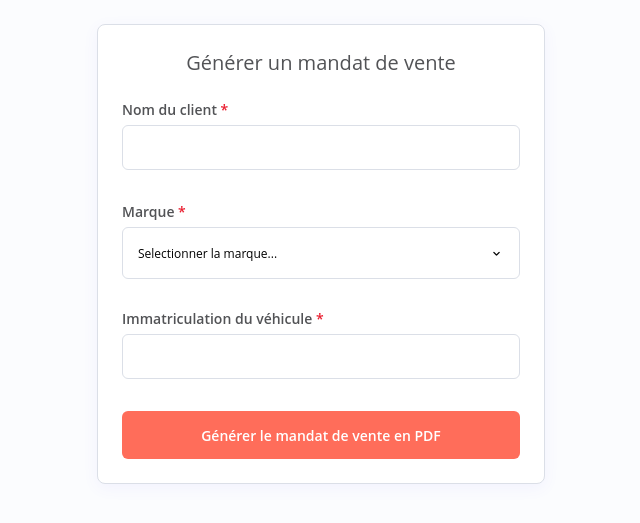
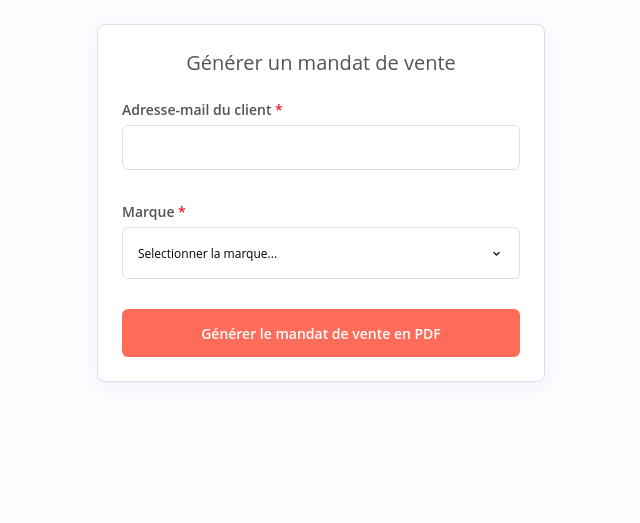
Before and after one commit to JustArthur/natasha, a PHP site: page / in a window 1280 px wide. Shown: the top 523 px of the page, without its empty margins (319-959 px from the left). Run offline with PHP 8.4, Linux system fonts and the light colour scheme; data that the repository does not hold is empty.

Commit message:
Fix Form
Change nom client -> email
Marque -> Immat véhicule

```diff
--- a/index.php
+++ b/index.php
@@ -21,8 +21,8 @@
                 <h2>Générer un mandat de vente</h2>
                 <form id="form_pdf" action="./php/generatePDF.php" method="POST" target="_blank">
                     <div class="input_box">
-                        <span class="label form_required">Nom du client</span>
-                        <input required type="text" name="customerLastName" id="customerLastName">
+                        <span class="label form_required">Adresse-mail du client</span>
+                        <input required type="email" name="customerLastName" id="customerLastName">
 
                         <p class="text_error error_field_0 hidden">Ce champ est requis</p>
                     </div>
@@ -42,13 +42,6 @@
                     </div>
 
                     <div class="input_box">
-                        <span class="label form_required">Immatriculation du véhicule</span>
-                        <input required type="text" name="licensePlateCar" id="licensePlateCar">
-
-                        <p class="text_error error_field_3 hidden">Ce champ est requis</p>
-                    </div>
-
-                    <div class="input_box">
                         <input class="submit_btn" value="Générer le mandat de vente en PDF" type="submit" name="submit_btn" id="submit_btn">
                     </div>
 
--- a/php/getMarques.php
+++ b/php/getMarques.php
@@ -4,14 +4,14 @@
     $DBB = new ConnexionDB();
     $DB = $DBB->DB();
 
-    $resBrands = $DB->prepare('SELECT marque FROM vehicules ORDER BY marque ASC');
+    $resBrands = $DB->prepare('SELECT immatriculation FROM vehicules ORDER BY immatriculation ASC');
     $resBrands->execute();
     $resBrands = $resBrands->fetchAll();
 
     $tabBrands = array();
 
     foreach ($resBrands as $brand) {
-        $tabBrands[] = $brand['marque'];
+        $tabBrands[] = $brand['immatriculation'];
     }
 
     echo json_encode($tabBrands);
```
Also changed, not shown: 1 other file.
